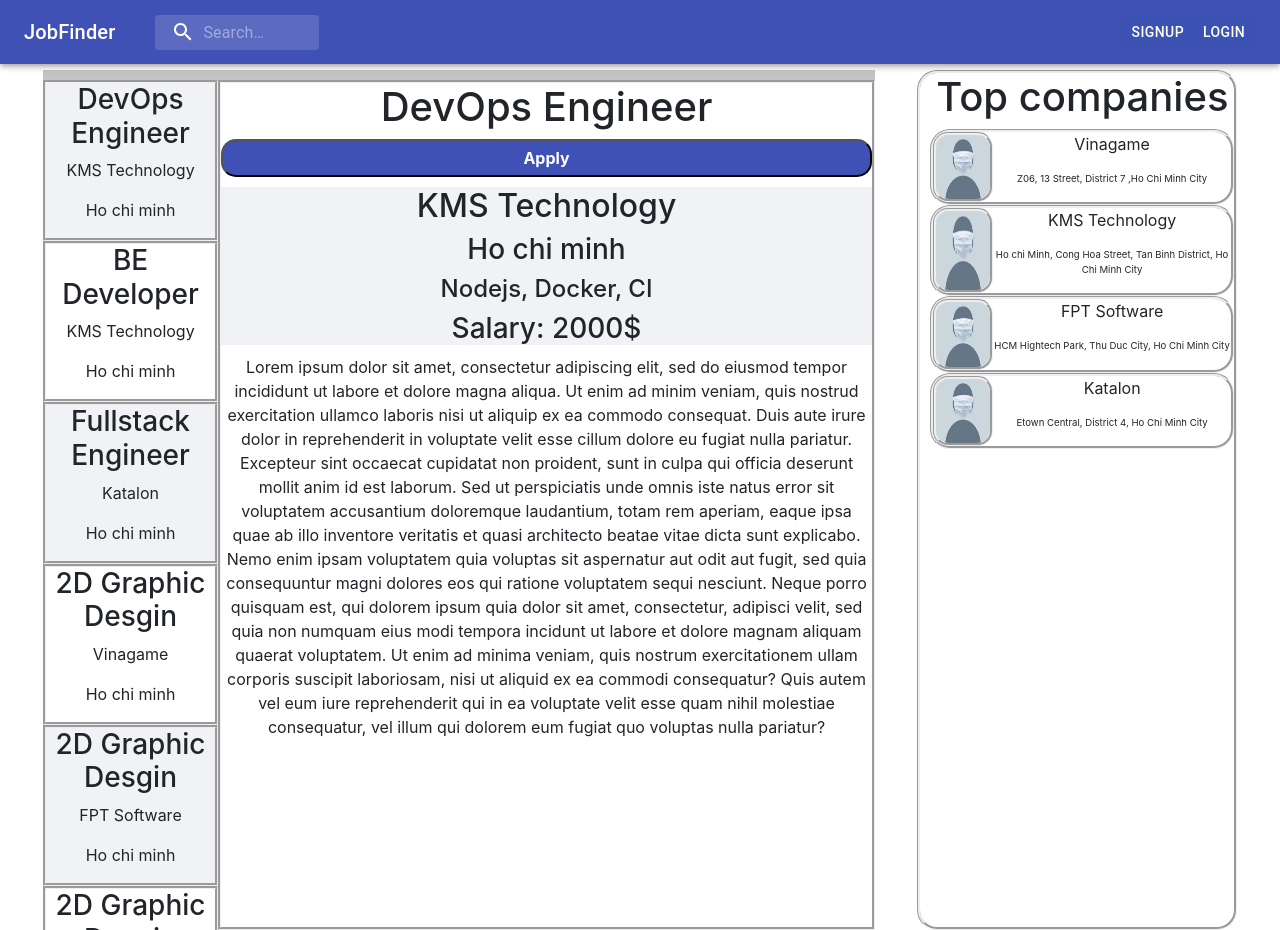
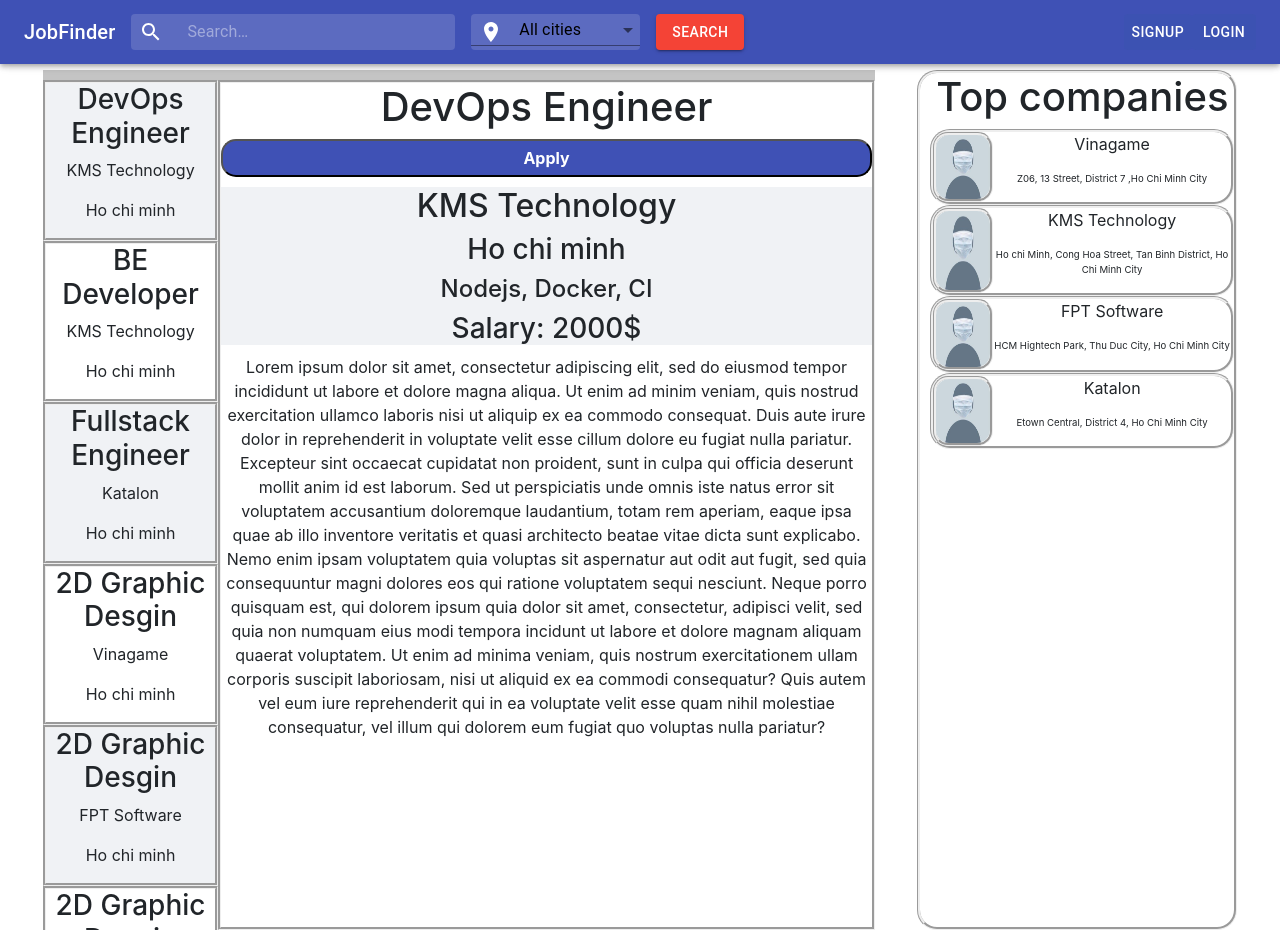
Before and after one commit to c4phesua/JobFinder-portal, a React (Create React App) app: page / in a window 1280 px wide. Built offline with nearby package versions, Linux system fonts and the light colour scheme.

Commit message:
edit search bar

```diff
--- a/src/component/NavigationBar.jsx
+++ b/src/component/NavigationBar.jsx
@@ -6,8 +6,10 @@
 import Button from '@material-ui/core/Button';
 import {currentPath} from '../utils/Routes';
 import RouteConstants from '../utils/RouteConstants';
-import {InputBase} from "@material-ui/core";
+import {InputBase, Select} from "@material-ui/core";
 import SearchIcon from '@material-ui/icons/Search';
+import {ColorButton} from "../utils/UtilsFunc";
+import LocationOnIcon from '@material-ui/icons/LocationOn';
 
 const useStyles = makeStyles((theme) => ({
   root: {
@@ -20,9 +22,9 @@
     flexGrow: 1,
   },
   inputInput: {
-    padding: theme.spacing(1, 1, 1, 0),
+    padding: theme.spacing(1, 20, 1, 0),
     // vertical padding + font size from searchIcon
-    paddingLeft: `calc(1em + ${theme.spacing(4)}px)`,
+    paddingLeft: `calc(1em + ${theme.spacing(5)}px)`,
     transition: theme.transitions.create('width'),
     width: '100%',
     [theme.breakpoints.up('sm')]: {
@@ -33,7 +35,7 @@
     },
   },
   searchIcon: {
-    padding: theme.spacing(0, 2),
+    padding: theme.spacing(0, 1),
     height: '100%',
     position: 'absolute',
     pointerEvents: 'none',
@@ -55,17 +57,22 @@
     marginLeft: 0,
     width: '100%',
     [theme.breakpoints.up('sm')]: {
-      marginLeft: theme.spacing(3),
+      marginLeft: theme.spacing(0),
       width: 'auto',
     },
   },
-  button: {
+  titleButton: {
     backgroundColor: '#3c52b2',
     color: '#fff',
     '&:hover': {
       backgroundColor: fade('#fff', 0.2),
       color: '#FFC300',
     },
+  },
+  dropbox:{
+    padding: theme.spacing(0, 1, 0, 0),
+    paddingLeft: `calc(1em + ${theme.spacing(4)}px)`,
+    color: '#000',
   }
 }));
 
@@ -84,7 +91,9 @@
               </a>
             </Typography>
             {currentPath() !== RouteConstants.SIGNUP && currentPath() !== RouteConstants.LOGIN &&
+              <div style={{ display: 'inline-flex' }}>
                 <div className={classes.search}>
+                  {/*search textbox*/}
                   <div className={classes.searchIcon}>
                     <SearchIcon/>
                   </div>
@@ -97,10 +106,35 @@
                       inputProps={{'aria-label': 'search'}}
                   />
                 </div>
+                {/*city selector*/}
+                <div className={classes.search}>
+                  <div className={classes.searchIcon}>
+                    <LocationOnIcon/>
+                  </div>
+                  <Select
+                      className={classes.dropbox}
+                      native
+                      defaultValue="ALL"
+                      label="Age"
+                      inputProps={{
+                        name: 'Status',
+                        id: 'outlined-age-native-simple',
+                      }}
+                  >
+                    <option value={'ALL'}>All cities</option>
+                    <option value={'HCM'}>Ho Chi Minh</option>
+                    <option value={'HN'}>Ha Noi</option>
+                    <option value={'DN'}>Da Nang</option>
+                  </Select>
+                </div>
+                <ColorButton variant="contained" color="primary" className={classes.margin}>
+                  Search
+                </ColorButton>
+              </div>
             }
             <Typography className={classes.title}> </Typography>
-            {currentPath() !== RouteConstants.SIGNUP && <Button className={classes.button} href={RouteConstants.SIGNUP}>Signup</Button>}
-            {currentPath() !== RouteConstants.LOGIN && <Button className={classes.button} href={RouteConstants.LOGIN}>Login</Button>}
+            {currentPath() !== RouteConstants.SIGNUP && <Button className={classes.titleButton} href={RouteConstants.SIGNUP}>Signup</Button>}
+            {currentPath() !== RouteConstants.LOGIN && <Button className={classes.titleButton} href={RouteConstants.LOGIN}>Login</Button>}
 
           </Toolbar>
         </AppBar>
```
Lines whose indentation alone changed are shown as unchanged.
